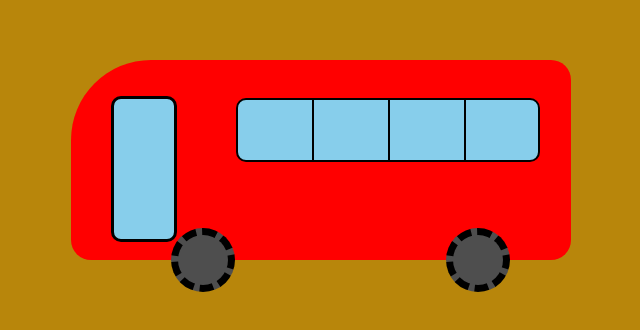
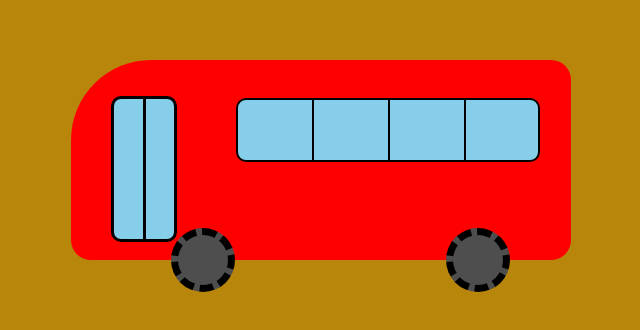
Before and after one commit to thapasunita/bus-animation, a plain HTML site: page index.html in a window 1280 px wide. Shown: the part 300-630 px from the top of the page, without its empty margins (225-865 px from the left). Drawn offline with Linux system fonts and the light colour scheme.

Commit message:
added door line

```diff
--- a/index.css
+++ b/index.css
@@ -55,6 +55,14 @@
     border-radius: 10px;
 
 }
+.door-line{
+    background-color: black;
+    height: 140px;
+    width: 3px;
+    position: relative;
+    left: 47%;
+
+}
 .windows{
     background-color: skyblue;
     border: 2px solid black;
--- a/index.html
+++ b/index.html
@@ -11,7 +11,9 @@
 <body>
     <div class="full">
         <div class="bus">
-            <div class="door"></div>
+            <div class="door">
+                <div class="door-line"></div>
+            </div>
 
             <div class="windows">
                 <div class="box"></div>
```
